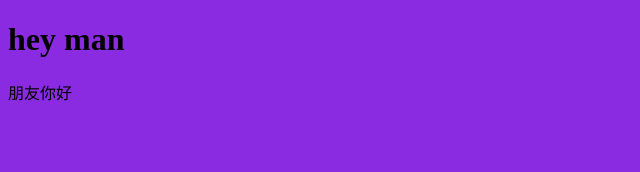
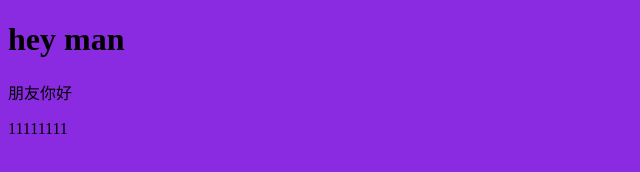
Before and after one commit to yuxiangcosine/git-example, a plain HTML site: page index.html in a window 1280 px wide. Shown: the full height of the page, 0-640 px from the left. Drawn offline with Linux system fonts and the light colour scheme.

Commit message:
odify index.html:number

```diff
--- a/index.html
+++ b/index.html
@@ -11,5 +11,6 @@
     <body>
 <h1>hey man</h1>
 <p>朋友你好</p>
+<p>11111111</p>
     </body>
 </html>
```
